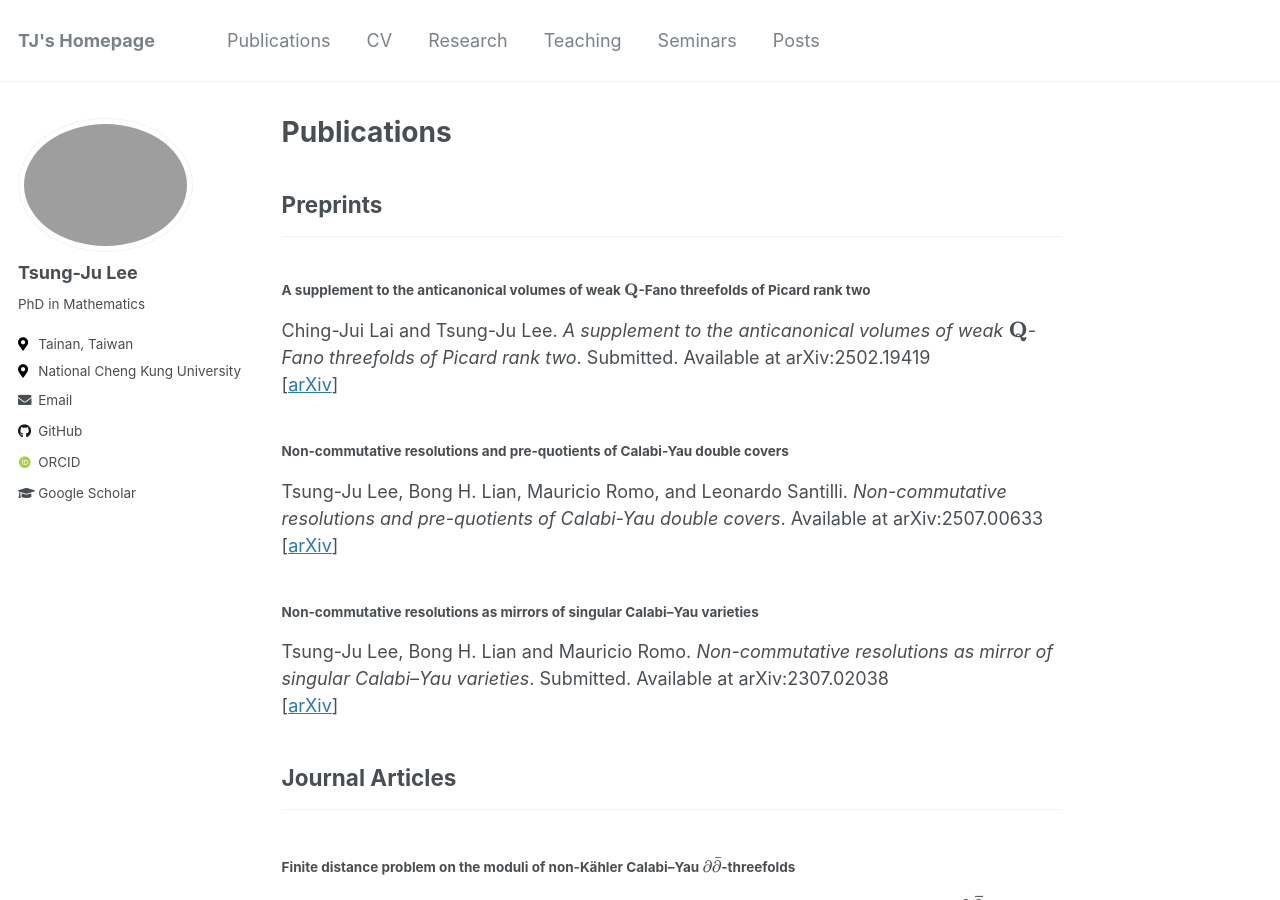
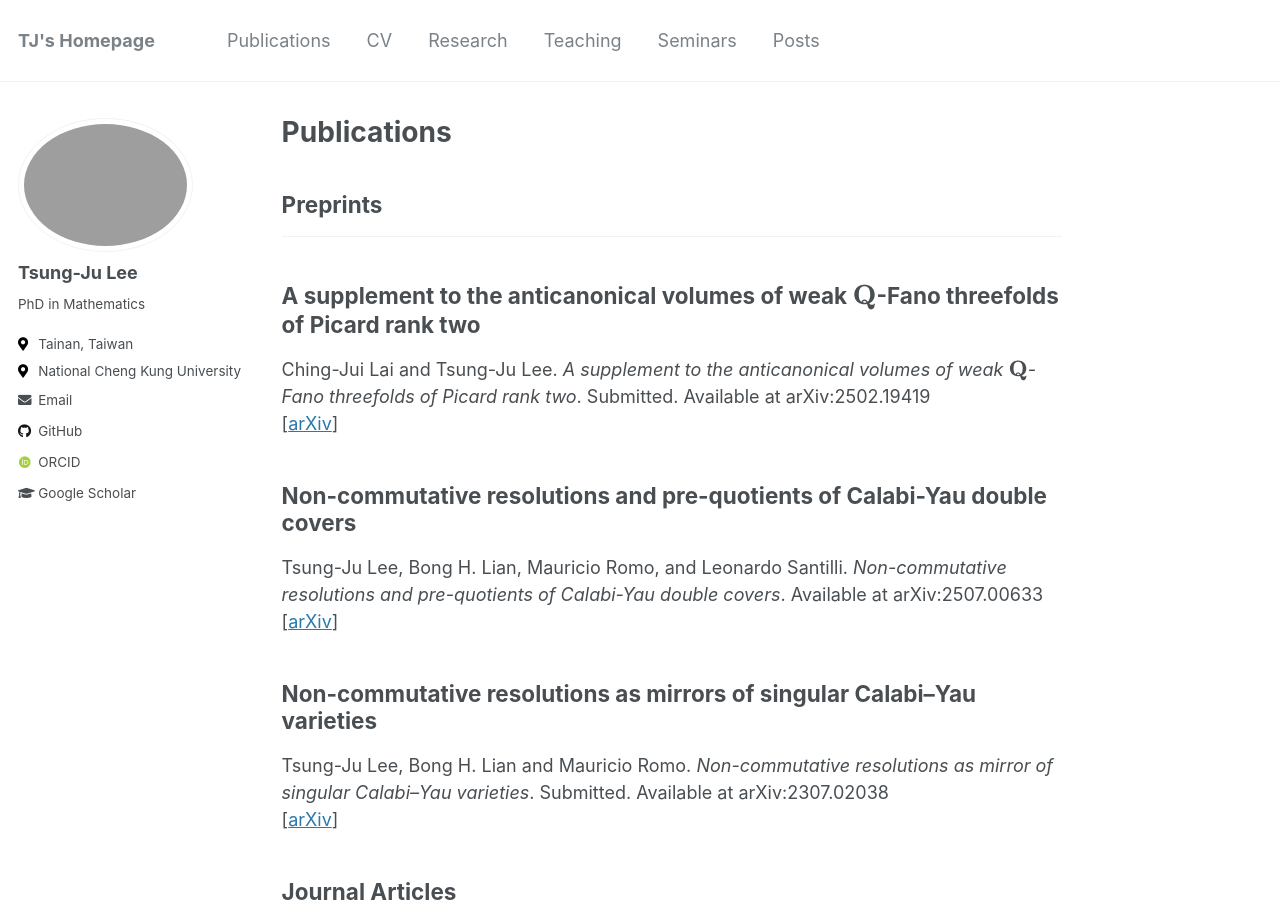
Before and after one commit to yusd24/yusd24.github.io, a Jekyll site: the page built from _pages/publications.html, in a window 1280 px wide and 900 px high. Built offline with Jekyll 4.4.1, drawn with Linux system fonts in a browser that asks for light colours; some web fonts are replaced; formulas are drawn with MathJax 3.

Commit message:
Update archive-single.html

```diff
--- a/_includes/archive-single.html
+++ b/_includes/archive-single.html
@@ -28,7 +28,7 @@
 
     <h2 class="archive__item-title" itemprop="headline">
       {% if post.collection == 'publications' %}
-        <h4>{{ title }}</h4>
+        {{ title }}
       {% elsif post.link %}
         <a href="{{ post.link }}">{{ title }}</a> <a href="{{ base_path }}{{ post.url }}" rel="permalink"><i class="fa fa-link" aria-hidden="true" title="permalink"></i><span class="sr-only">Permalink</span></a>
       {% else %}
```
